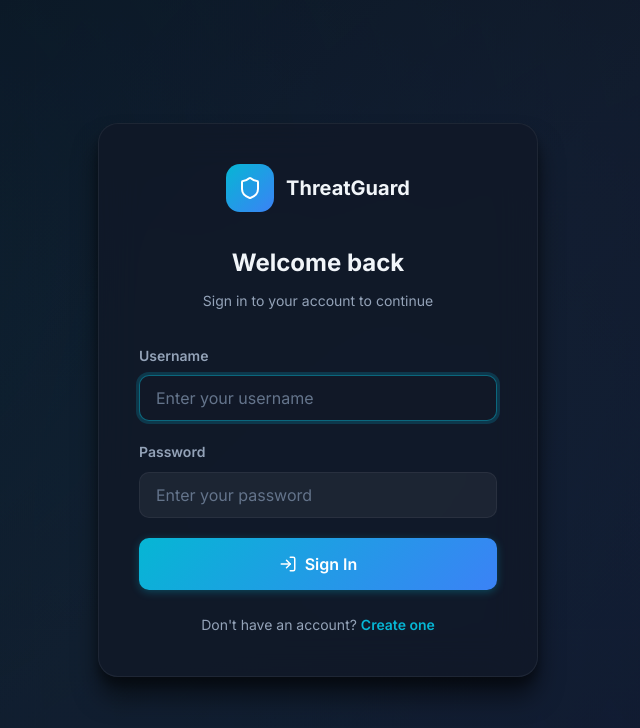
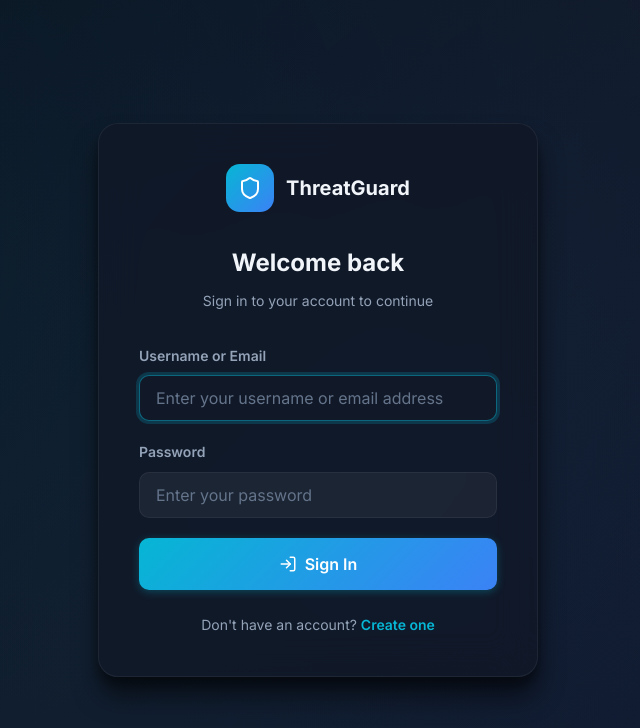
Before and after one commit to Pranav-0440/threat-incident-management, a React (Vite) app in the folder frontend/: page /login in a window 1280 px wide. Shown: the top 728 px of the page, without its empty margins (322-962 px from the left). Built offline with nearby package versions, Linux system fonts and the light colour scheme; no server answers.

Commit message:
feat: enable authentication by Username OR Email address in backend and UI

```diff
--- a/frontend/src/pages/LoginPage.jsx
+++ b/frontend/src/pages/LoginPage.jsx
@@ -47,12 +47,12 @@ export default function LoginPage() {
 
         <form onSubmit={handleSubmit}>
           <div className="form-group">
-            <label className="form-label" htmlFor="login-username">Username</label>
+            <label className="form-label" htmlFor="login-username">Username or Email</label>
             <input
               id="login-username"
               type="text"
               className="form-input"
-              placeholder="Enter your username"
+              placeholder="Enter your username or email address"
               value={username}
               onChange={(e) => setUsername(e.target.value)}
               required
```
Also changed, not shown: 1 other file (tests, documents, lock files or other folders).
